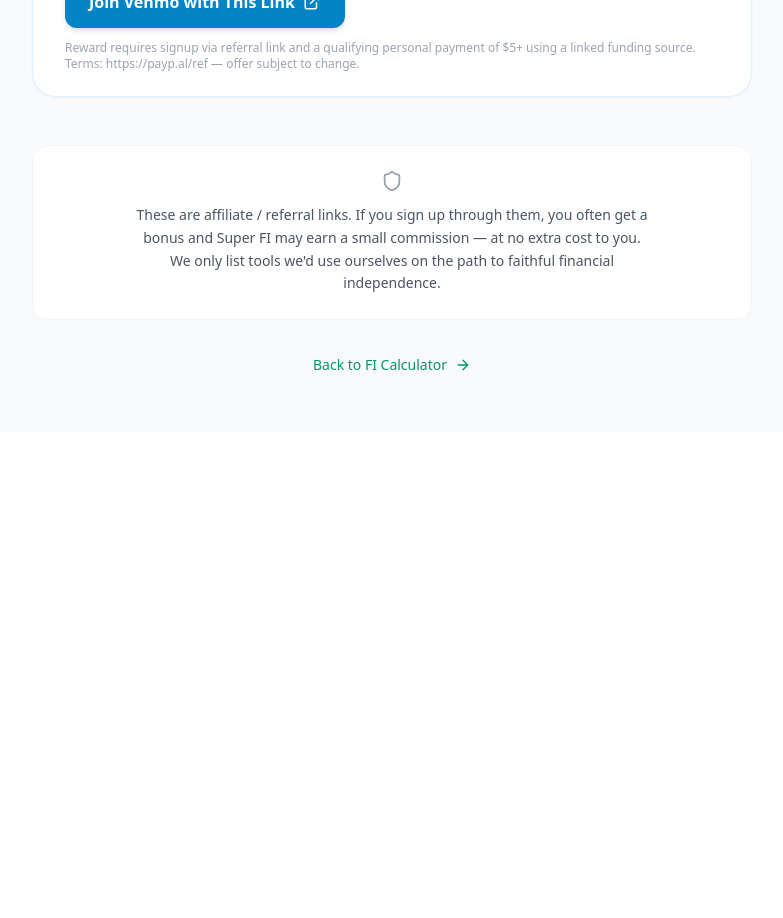
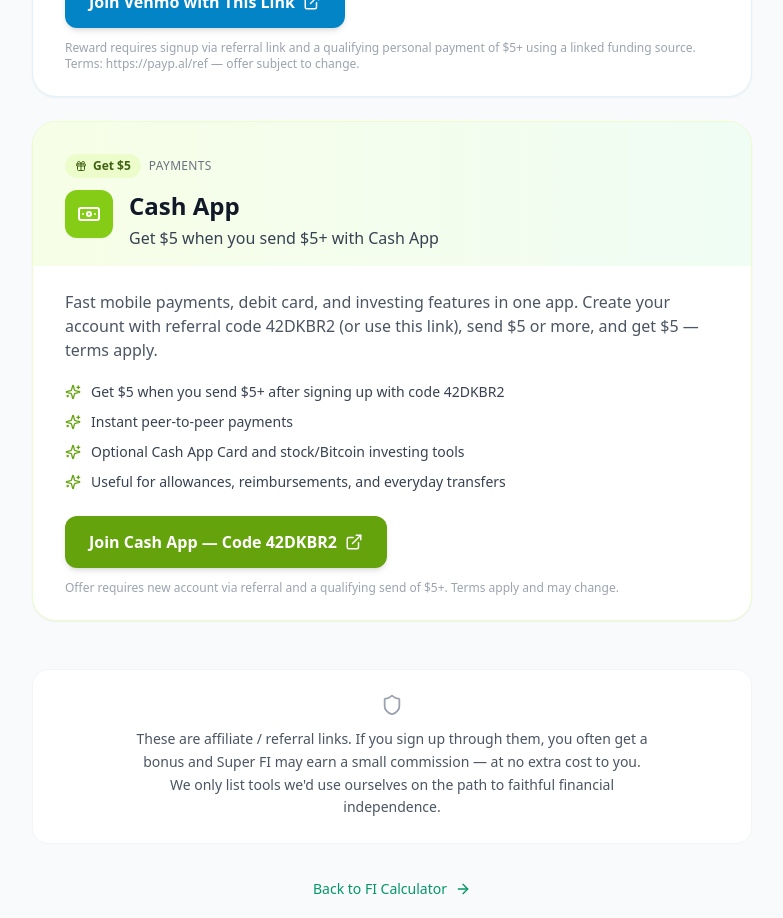
Before and after one commit to daughterpop/super-fi-calc, a React (Vite) app: page /tools in a window 1280 px wide. Shown: the part 3500-4418 px from the top of the page, without its empty margins (248-1031 px from the left). Before the commit the page ends 3932 px from the top, so only its background shows below. Built offline with nearby package versions, Linux system fonts and the light colour scheme.

Commit message:
Add Cash App referral to Tools page – July 24, 2026

```diff
--- a/src/pages/Tools.jsx
+++ b/src/pages/Tools.jsx
@@ -1,5 +1,5 @@
 import { Link } from 'react-router-dom';
-import { TrendingUp, ArrowRight, Gift, Shield, Sparkles, ExternalLink, Landmark, BarChart3, Wallet, Bitcoin, Send } from 'lucide-react';
+import { TrendingUp, ArrowRight, Gift, Shield, Sparkles, ExternalLink, Landmark, BarChart3, Wallet, Bitcoin, Send, Banknote } from 'lucide-react';
 
 const tools = [
   {
@@ -123,6 +123,26 @@ const tools = [
     icon: 'send',
     footnote: 'Reward requires signup via referral link and a qualifying personal payment of $5+ using a linked funding source. Terms: https://payp.al/ref — offer subject to change.',
   },
+  {
+    id: 'cashapp',
+    name: 'Cash App',
+    category: 'Payments',
+    badge: 'Get $5',
+    headline: 'Get $5 when you send $5+ with Cash App',
+    description:
+      'Fast mobile payments, debit card, and investing features in one app. Create your account with referral code 42DKBR2 (or use this link), send $5 or more, and get $5 — terms apply.',
+    perks: [
+      'Get $5 when you send $5+ after signing up with code 42DKBR2',
+      'Instant peer-to-peer payments',
+      'Optional Cash App Card and stock/Bitcoin investing tools',
+      'Useful for allowances, reimbursements, and everyday transfers',
+    ],
+    cta: 'Join Cash App — Code 42DKBR2',
+    href: 'https://cash.app/refer/42DKBR2',
+    accent: 'lime',
+    icon: 'banknote',
+    footnote: 'Offer requires new account via referral and a qualifying send of $5+. Terms apply and may change.',
+  },
 ];
 
 function accentClasses(accent) {
@@ -181,6 +201,15 @@ function accentClasses(accent) {
       soft: 'from-sky-50 to-blue-50',
       sparkle: 'text-sky-500',
     },
+    lime: {
+      badge: 'bg-lime-100 text-lime-800',
+      icon: 'bg-lime-500',
+      button: 'bg-lime-600 hover:bg-lime-700',
+      buttonOutline: 'border-lime-600 text-lime-800 hover:bg-lime-50',
+      border: 'border-lime-100 hover:border-lime-200',
+      soft: 'from-lime-50 to-green-50',
+      sparkle: 'text-lime-600',
+    },
   };
   return map[accent] || map.emerald;
 }
@@ -191,6 +220,7 @@ function ToolIcon({ type }) {
   if (type === 'wallet') return <Wallet className="text-white" size={24} />;
   if (type === 'bitcoin') return <Bitcoin className="text-white" size={24} />;
   if (type === 'send') return <Send className="text-white" size={24} />;
+  if (type === 'banknote') return <Banknote className="text-white" size={24} />;
   return <TrendingUp className="text-white" size={24} />;
 }
 
```
